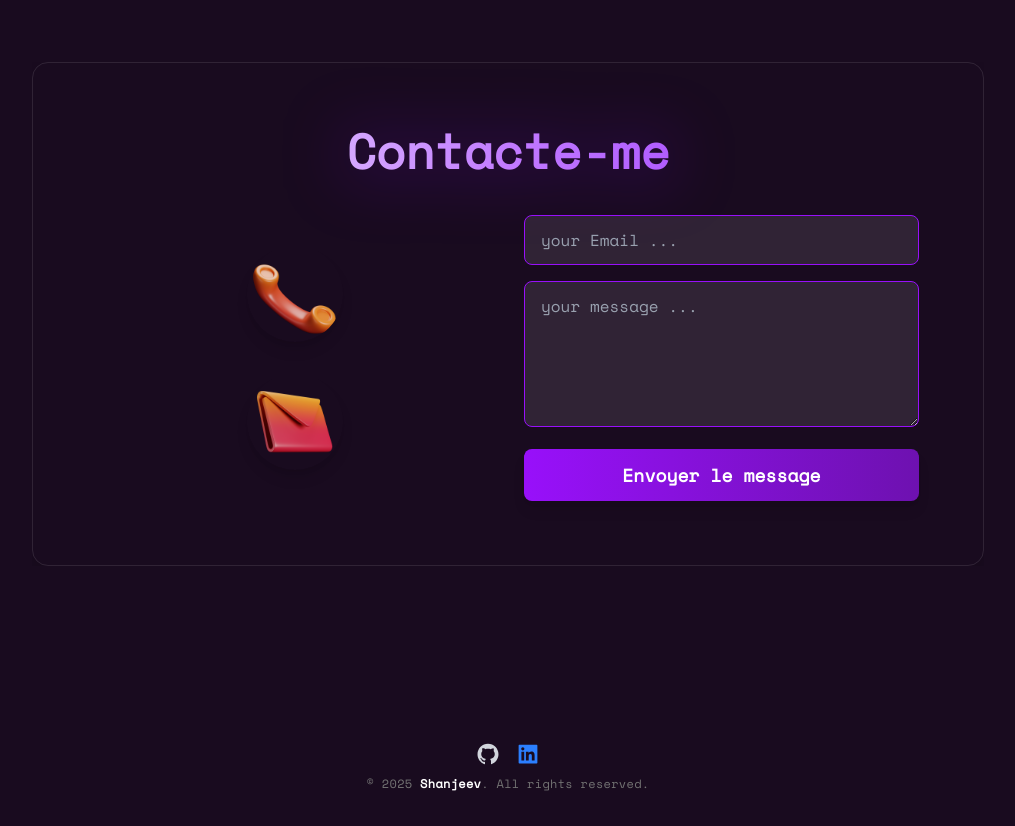
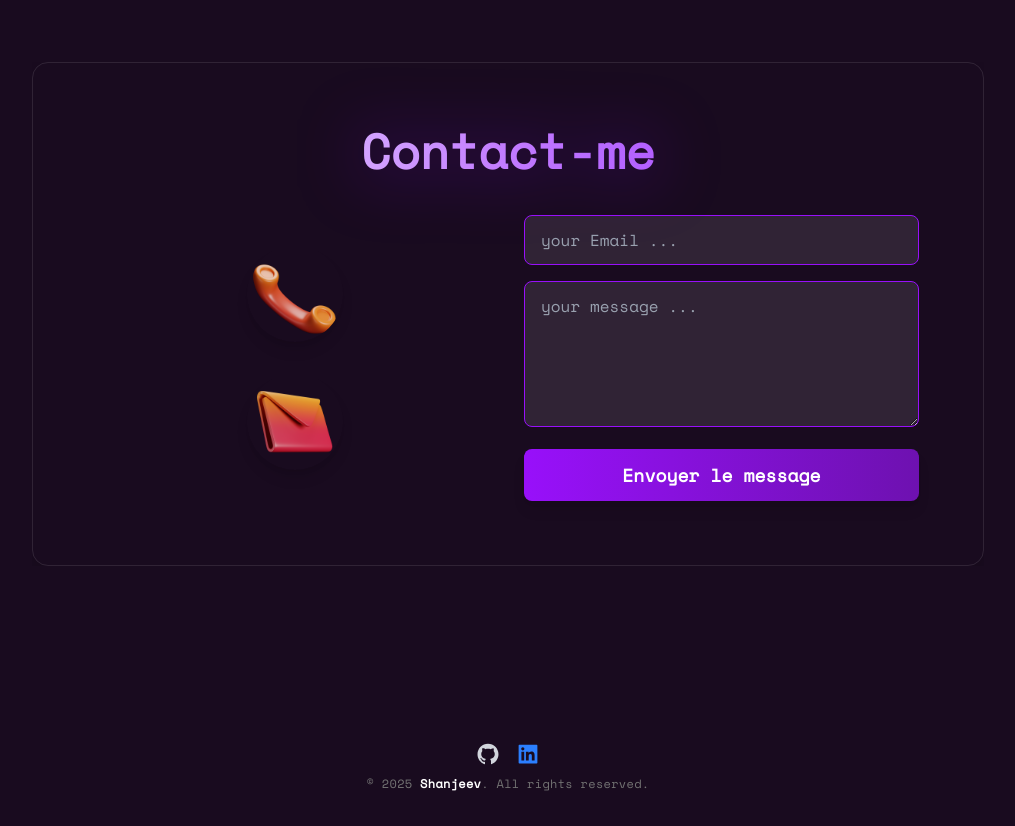
Before and after one commit to Randriantahina/Portfolio_2025, a Next.js app: page / in a window 1280 px wide. Shown: the part 2340-3166 px from the top of the page, without its empty margins (132-1147 px from the left). Built offline with nearby package versions, Linux system fonts and the light colour scheme.

Commit message:
refactor(contact):refactor contact

```diff
--- a/app/components/Contact.tsx
+++ b/app/components/Contact.tsx
@@ -37,7 +37,7 @@ const Contact = () => {
           className="glass-effect rounded-2xl p-10 md:p-16 shadow-2xl border border-white/10 relative overflow-hidden shiny-line-effect"
         >
           <h2 className="text-4xl md:text-5xl font-bold mb-10 text-center bg-gradient-to-r from-purple-100 via-purple-400 to-purple-600 bg-clip-text text-transparent drop-shadow-[0_2px_32px_rgba(128,0,255,0.5)]">
-            Contacte-me
+            Contact-me
           </h2>
 
           <div className="grid md:grid-cols-2 place-items-center gap-8">
```
